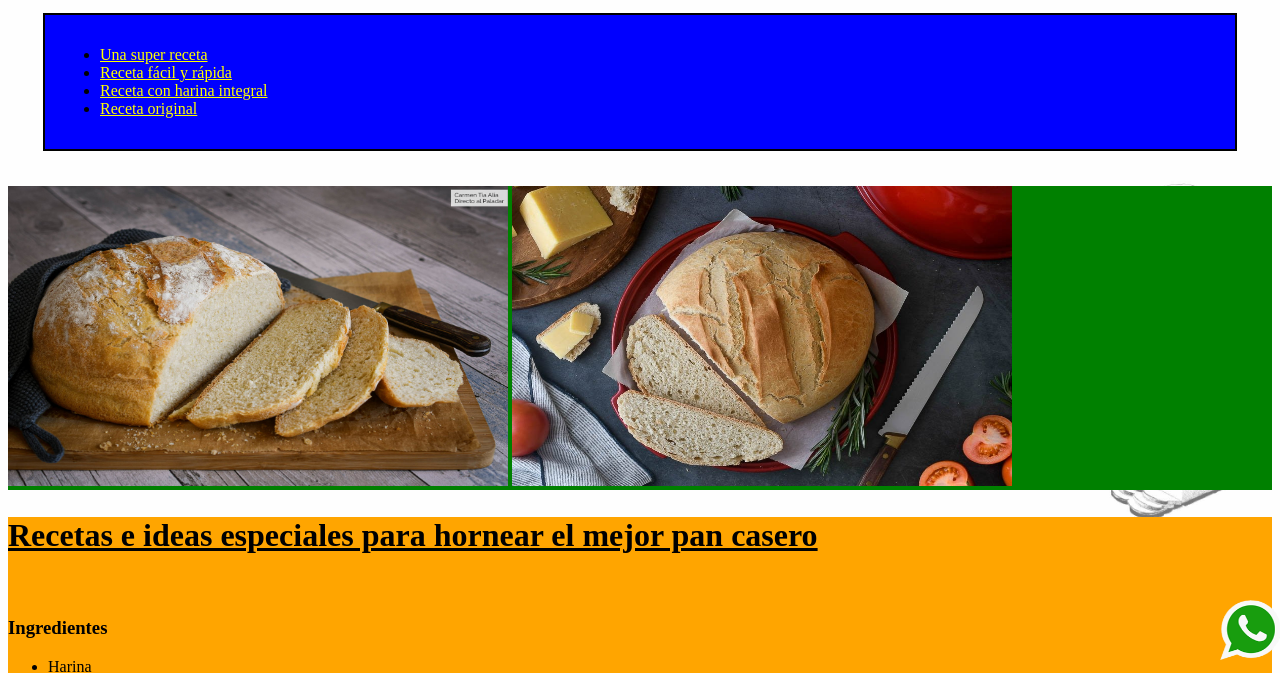
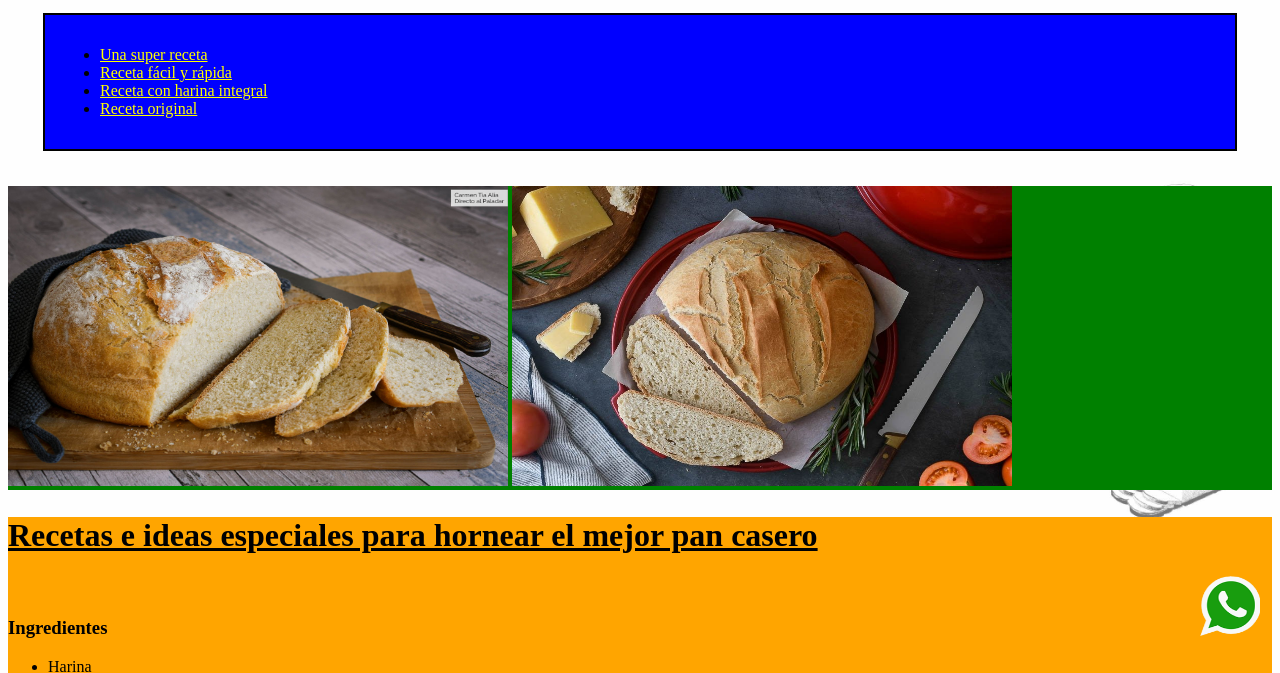
Before and after one commit to gonzamt/panlp, a plain HTML site: page index.html in a window 1280 px wide. Shown: the part 140-813 px from the top of the page. Drawn offline with Linux system fonts and the light colour scheme.

Commit message:
Add files via upload

```diff
--- a/css/estilo.css
+++ b/css/estilo.css
@@ -3,12 +3,10 @@ body { background-color: white;
   background-size: contain;
 }
 header {background-color: white;display:flex;justify-content:space-between;flex-wrap:wrap;}
+.comunicate { position: fixed; bottom: 20px; right: 20px;}
 .logo-ppal {width: 150px; height: 110px;}
 .redes1 {width: 60px; height: 60px;padding:10px;}
-.redes2 {width: 60px; height: 60px;
-position: fixed;
-bottom:0;
-right:0;}
+.redes2 {width: 60px; height: 60px;}
 .redes3 {display: flex;justify-content:space-between}
 .titulo {text-decoration: none;}
 nav {background-color: blue;
--- a/index.html
+++ b/index.html
@@ -8,6 +8,10 @@
   </head>
 <body>
 <header>
+  <div class="comunicate">
+    <a href="https://wa.me/5492214198817"target="_blank">
+  <img class="redes2"src="./imagenes/wap.png" alt="Comunicate"></a>
+  </div>
   <img class="logo-ppal"src="./imagenes/logo-pan.png" alt="Logo">
   <h1 class="titulo"> Pan Casero para todos </h1>
   <div class="redes3">
@@ -26,9 +30,7 @@
       <li><a href="https://www.caceroladas.com/2021/02/pan-casero-con-harina-integral-facil-y.html" target="_blank">Receta con harina integral</a></li>
       <li><a href="https://www.cronista.com/clase/gourmet/Pan-casero-receta-original-como-se-prepara-en-casa-20200325-0005.html" target="_blank">Receta original</a></li>
     </ul>
-    <a href="https://wa.me/5492214198817"target="_blank">
-<img class="redes2"src="./imagenes/wap.png" alt="Comunicate"></a>
-  </nav>
+    </nav>
   <section>
     <img src="./imagenes/pan_1.jpg" alt="Foto de Pan Casero">
     <img src="./imagenes/pan_2.jpg" alt="Foto de Pan Casero">
```
